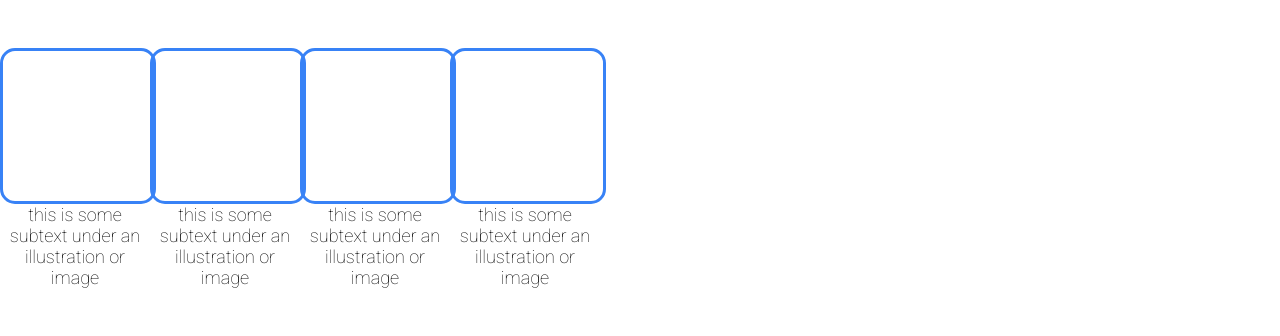
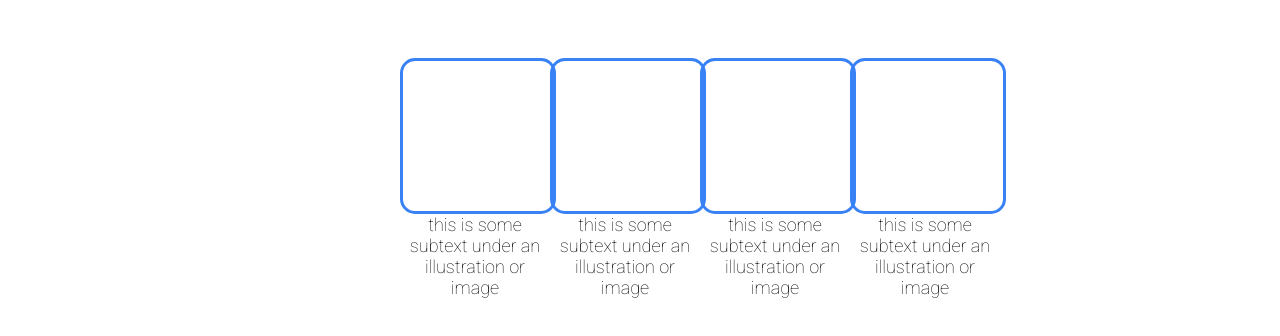
Before and after one commit to hellokristinafaye/star, a plain HTML site: page index.html in a window 1280 px wide. Shown: the part 700-1036 px from the top of the page. Before the commit the page ends 988 px from the top, so only its background shows below. Drawn offline with Linux system fonts and the light colour scheme.

Commit message:
info section spaced

```diff
--- a/style.css
+++ b/style.css
@@ -71,6 +71,8 @@
 
 .box-container {
     display: flex;
+    justify-content: space-between;
+    padding: 10px 400px 100px 400px;
 }
 .box-unit {
     width: 150px;
```
